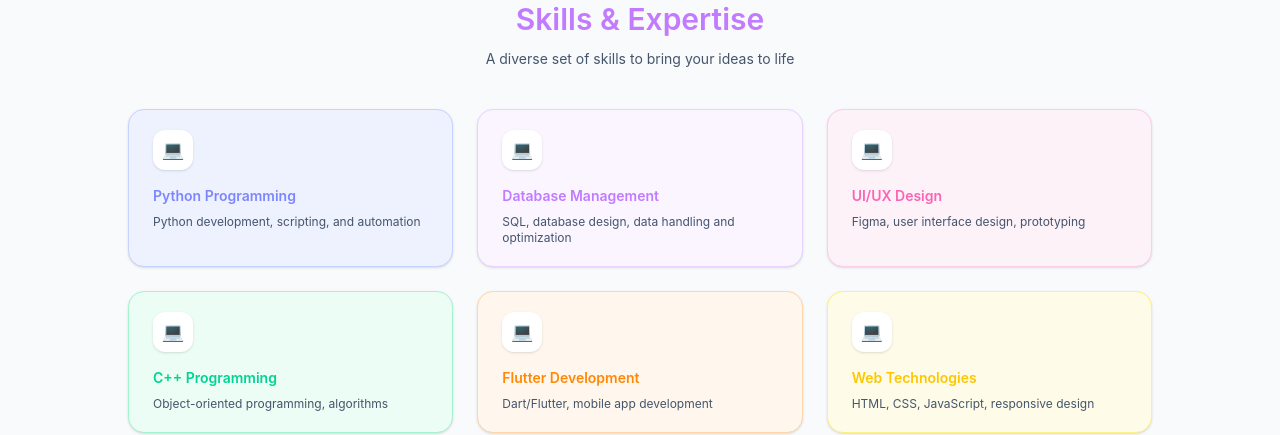
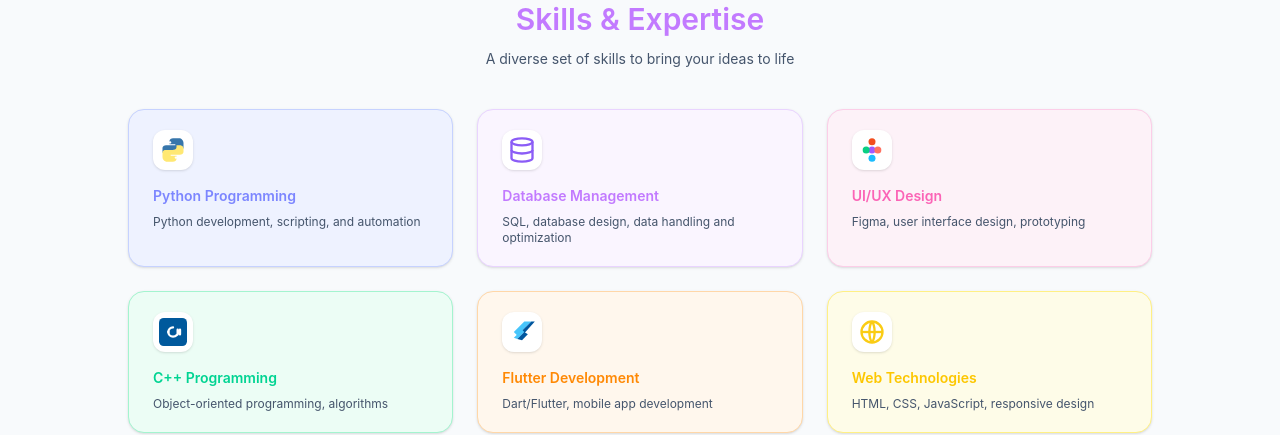
Before and after one commit to johntupas098/ramirez_nextjs_portfolio, a Next.js app: page / in a window 1280 px wide. Shown: the part 1680-2115 px from the top of the page. Built offline with nearby package versions, Linux system fonts and the light colour scheme.

Commit message:
update skills

```diff
--- a/app/component/Skills.jsx
+++ b/app/component/Skills.jsx
@@ -1,33 +1,40 @@
+import Image from "next/image";
 const skills = [
   {
     title: "Python Programming",
     desc: "Python development, scripting, and automation",
     color: "bg-indigo-50 border-indigo-200 text-indigo-400",
+    icon: "/icons/python.svg",
   },
   {
     title: "Database Management",
     desc: "SQL, database design, data handling and optimization",
     color: "bg-purple-50 border-purple-200 text-purple-400",
+    icon: "/icons/database.svg",
   },
   {
     title: "UI/UX Design",
     desc: "Figma, user interface design, prototyping",
     color: "bg-pink-50 border-pink-200  text-pink-400",
+    icon: "/icons/uiux.svg",
   },
   {
     title: "C++ Programming",
     desc: "Object-oriented programming, algorithms",
     color: "bg-emerald-50 border-emerald-200 text-emerald-400",
+    icon: "/icons/cp.svg",
   },
   {
     title: "Flutter Development",
     desc: "Dart/Flutter, mobile app development",
     color: "bg-orange-50 border-orange-200 text-orange-400",
+    icon: "/icons/fluttericon.svg",
   },
   {
     title: "Web Technologies",
     desc: "HTML, CSS, JavaScript, responsive design",
     color: "bg-yellow-50 border-yellow-200 text-yellow-400",
+    icon: "/icons/web.svg",
   },
 ];
 
@@ -35,7 +42,9 @@ export default function Skills() {
   return (
     <section id="skills" className="bg-slate-50 px-4 py-20">
       <div className="mx-auto max-w-5xl text-center">
-        <h2 className="text-3xl font-semibold text-purple-400">Skills &amp; Expertise</h2>
+        <h2 className="text-3xl font-semibold text-purple-400">
+          Skills &amp; Expertise
+        </h2>
         <p className="mt-3 text-sm text-slate-600">
           A diverse set of skills to bring your ideas to life
         </p>
@@ -47,7 +56,13 @@ export default function Skills() {
               className={`rounded-2xl border px-6 py-5 text-left shadow-sm ${skill.color}`}
             >
               <div className="mb-4 flex h-10 w-10 items-center justify-center rounded-xl bg-white shadow">
-                <span className="text-lg">💻</span>
+                <Image
+                  src={skill.icon}
+                  alt={skill.title}
+                  width={28}
+                  height={28}
+                  className=""
+                />
               </div>
               <h3 className="text-sm font-semibold">{skill.title}</h3>
               <p className="mt-2 text-xs text-slate-600">{skill.desc}</p>
```
